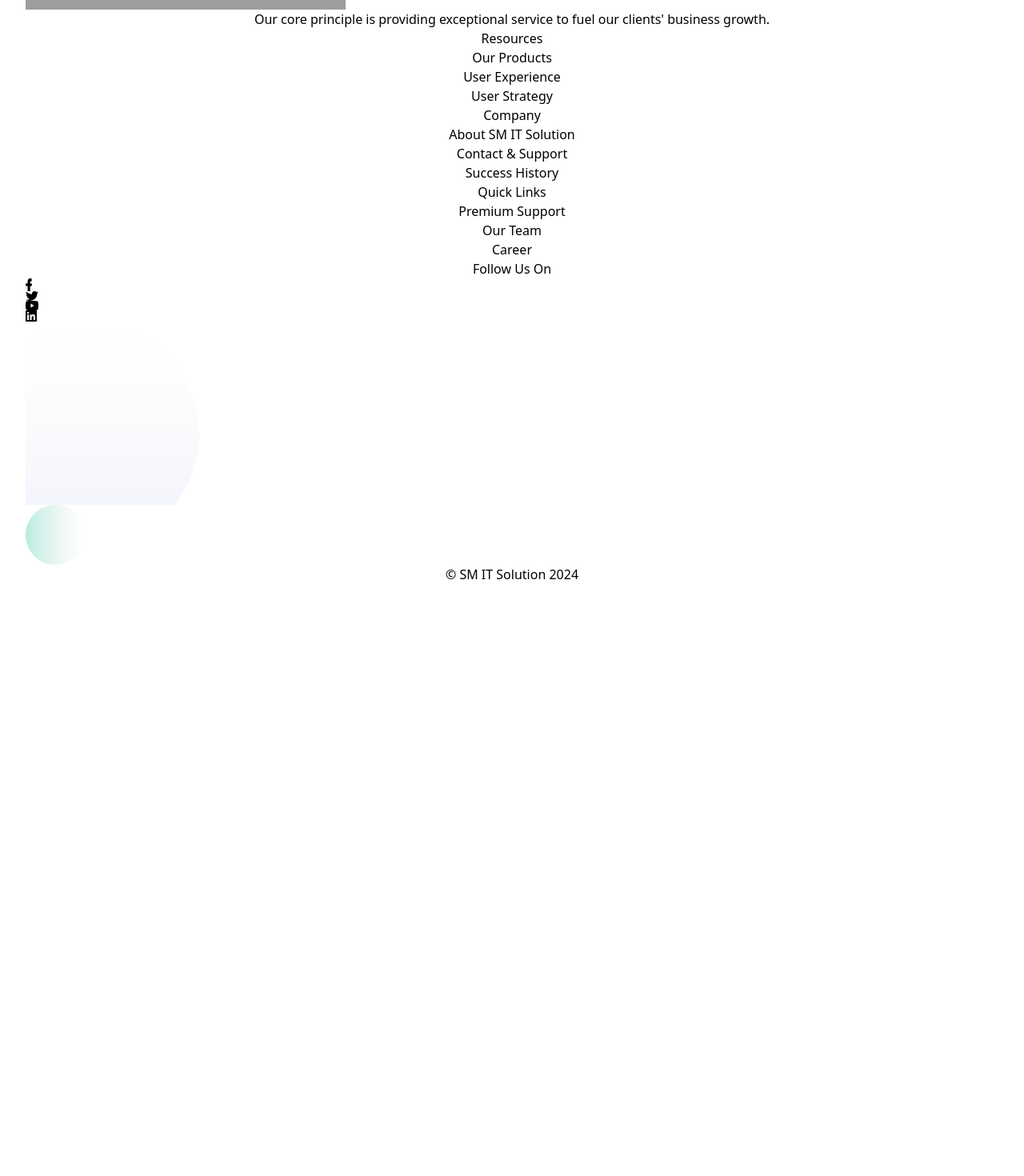
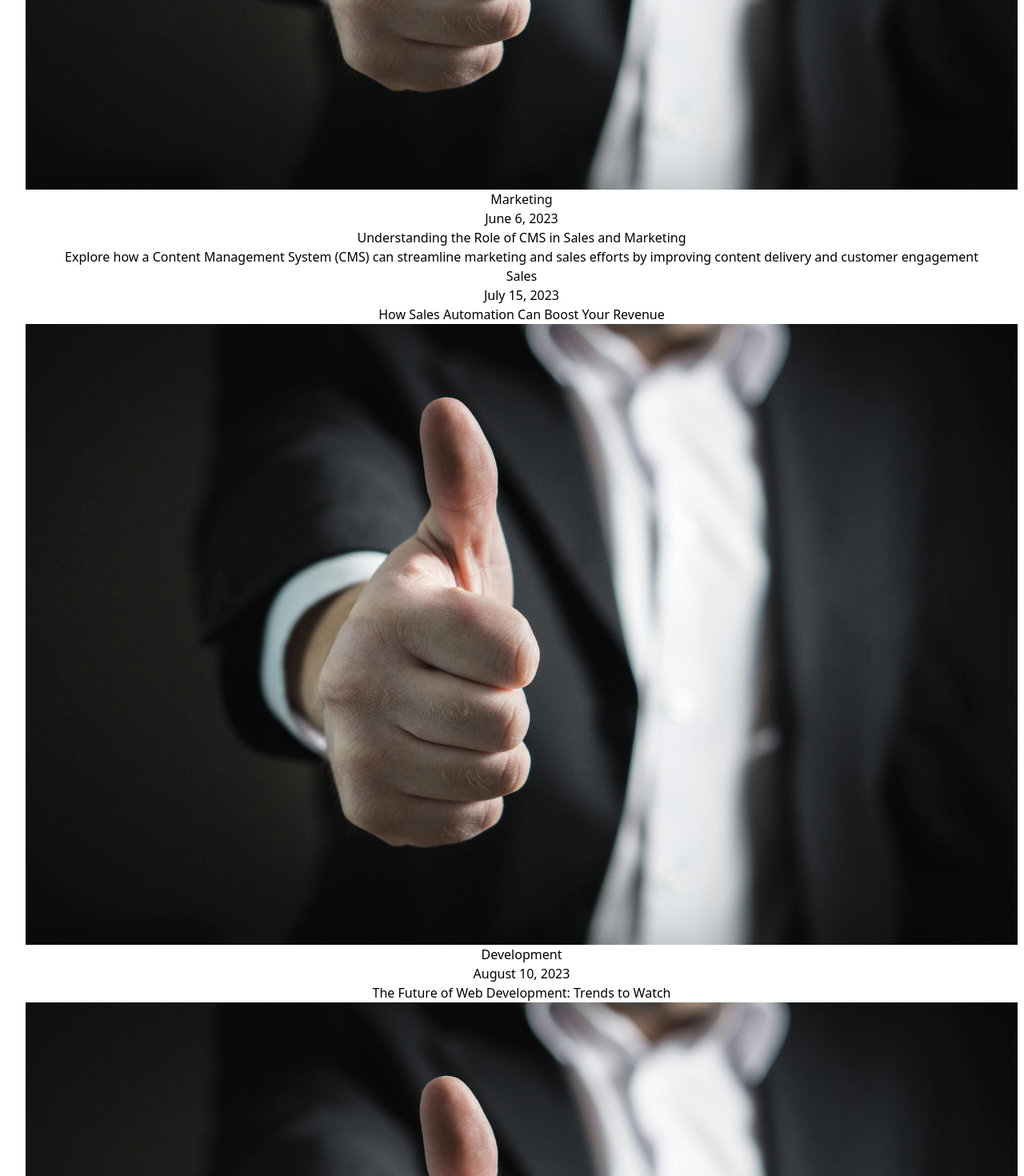
Before and after one commit to Mdsakib999/SMIT-2.0, a React (Vite) app: page / in a window 1280 px wide. Shown: the part 1330-2800 px from the top of the page at 80% size. Before the commit the page ends 2092 px from the top, so only its background shows below. Built offline with nearby package versions, Linux system fonts and the light colour scheme; grey boxes are pictures that could not be loaded.

Commit message:
blog section compate

```diff
--- a/src/App.jsx
+++ b/src/App.jsx
@@ -12,7 +12,7 @@ function App() {
       {/* header  */}
       <Navbar />
       {/* <Demo /> */}
-      <div className='min-h-[calc(100vh-196px)] '>
+      <div className='min-h-[calc(100vh-196px)] mt-32 '>
         <Outlet></Outlet>
       </div>
 
--- a/src/Components/HomeComponents/Banner.jsx
+++ b/src/Components/HomeComponents/Banner.jsx
@@ -15,7 +15,7 @@ const Banner = () => {
     };
     return (
         <>
-            <div className=" h-[calc(100vh-10px)] scale-x-[-1] mt-14 md:mt-0 " style={{ background: 'url("/public/Half Round BG.png") no-repeat center center / cover' }} >
+            <div className=" h-[calc(100vh-10px)] scale-x-[-1] mt-14 md:-mt-[75px] " style={{ background: 'url("/public/Half Round BG.png") no-repeat center center / cover' }} >
                 <div className="grid grid-cols-1 md:grid-cols-2  h-full section-container scale-x-[-1]">
                     <div className=" flex items-center ">
                         <div className="text-center md:text-left">
--- /dev/null
+++ b/src/Components/HomeComponents/Blog.jsx
@@ -0,0 +1,63 @@
+import { blogData } from '../../utils/BlogData';
+
+const Blog = () => {
+
+    const mainData = blogData[0]
+    const mainData2 = blogData.slice(1, 4)
+    const backgroundColors = [
+        // 'bg-[#C0B1FF]',  // Light purple
+        'bg-[#FFD1C1]',  // Light coral
+        'bg-[#C1FFD1]',  // Light green
+        // 'bg-[#D1C1FF]',  // Light lavender
+        'bg-[#FFC1D1]'   // Light pink
+    ];
+    return (
+        <div
+            // style={{ background: 'url("/public/Round BG.png") no-repeat center center / cover' }}
+
+            className="section-container pb-8  md:py-8">
+            <div>
+                <p className="bg-[#A0E2FB] inline-block px-4 py-1 rounded-full">
+                    <span className="size bg-orange-400 size-3 inline-block  rotate-45"></span> <span className="text-sm font-semibold">Block</span>
+                </p>
+                <p className="text-xl md:text-3xl font-bold mt-1">Latest From SM It Solution</p>
+            </div>
+            <div className="grid grid-cols-1 md:grid-cols-2 mt-8 gap-4">
+                <div>
+                    <div className='shadow-md rounded-xl'>
+                        <img src={mainData.img} alt="" className='max-h-[200px] rounded-t-xl w-full' />
+                        <div className='mt-3 space-y-3 px-4 pb-4'>
+                            <div>
+                                <p className='inline-block bg-[#C0B1FF] text-[#3f3285] text-sm font-semibold px-4 rounded-full py-1'>{mainData.department}</p>
+                                <span className='text-xs ms-4'>{mainData.date}</span>
+                            </div>
+                            <div className='space-y-3'>
+                                <h1 className='text-xl md:text-3xl font-bold'>{mainData.title}</h1>
+                                <p className='text-sm text-slate-400 '>{mainData.description}</p>
+                            </div>
+                        </div>
+                    </div>
+                </div>
+                <div className='space-y-4'>
+                    {
+                        mainData2.map((item, index) => (
+                            <div key={index} className='shadow-md rounded-xl flex justify-between p-2 md:p-4'>
+                                <div>
+                                    <div>
+                                        <p className={`inline-block ${backgroundColors[index % backgroundColors.length]} text-[#3f3285] text-sm font-semibold px-4 rounded-full py-1`}>{item.department}</p>
+                                        <span className='text-xs ms-4 text-slate-500'>{item.date}</span>
+                                    </div>
+                                    <h1 className='text-base md:text-lg font-bold mt-2'>{item.title}</h1>
+                                </div>
+                                <img src={item.img} alt="" className='size-[100px] rounded-xl' />
+                            </div>
+                        ))
+                    }
+                </div>
+
+            </div>
+        </div>
+    );
+};
+
+export default Blog;
--- a/src/Pages/Home/Home.jsx
+++ b/src/Pages/Home/Home.jsx
@@ -1,10 +1,12 @@
 import Banner from "../../Components/HomeComponents/Banner";
+import Blog from "../../Components/HomeComponents/Blog";
 import "./Home.css";
 
 const Home = () => {
     return (
         <div>
             <Banner />
+            <Blog />
         </div>
 
     );
--- /dev/null
+++ b/src/utils/BlogData.js
@@ -0,0 +1,36 @@
+import img1 from "../../public/pexels-pixabay-327533.jpg";
+
+export const blogData = [
+  {
+    img: img1,
+    department: "Marketing",
+    date: "June 6, 2023",
+    title: "Understanding the Role of CMS in Sales and Marketing",
+    description:
+      "Explore how a Content Management System (CMS) can streamline marketing and sales efforts by improving content delivery and customer engagement",
+  },
+  {
+    img: img1,
+    department: "Sales",
+    date: "July 15, 2023",
+    title: "How Sales Automation Can Boost Your Revenue",
+    description:
+      "Sales automation tools can significantly impact revenue by streamlining processes and improving efficiency. Learn how to implement them effectively.",
+  },
+  {
+    img: img1,
+    department: "Development",
+    date: "August 10, 2023",
+    title: "The Future of Web Development: Trends to Watch",
+    description:
+      "Web development is rapidly evolving with new technologies. Stay ahead by learning about the latest trends and how they can benefit your business.",
+  },
+  {
+    img: img1,
+    department: "Design",
+    date: "September 1, 2023",
+    title: "The Importance of UX/UI in Modern Web Design",
+    description:
+      "User experience and interface design are critical in today’s digital world. Discover how good design can improve user engagement and satisfaction.",
+  },
+];
```
Also changed, not shown: public/Round BG.png (added), public/pexels-pixabay-327533.jpg (added).
